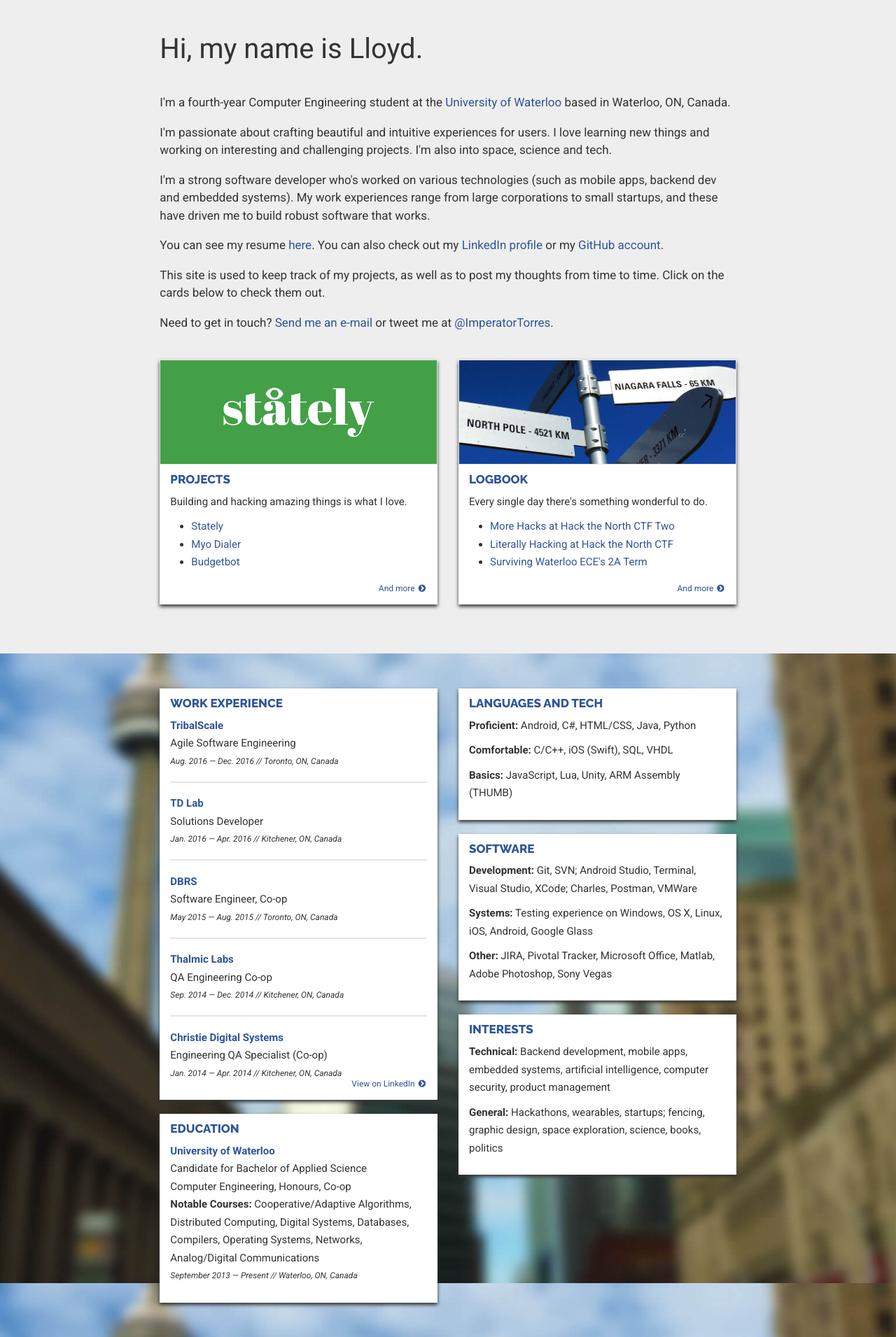
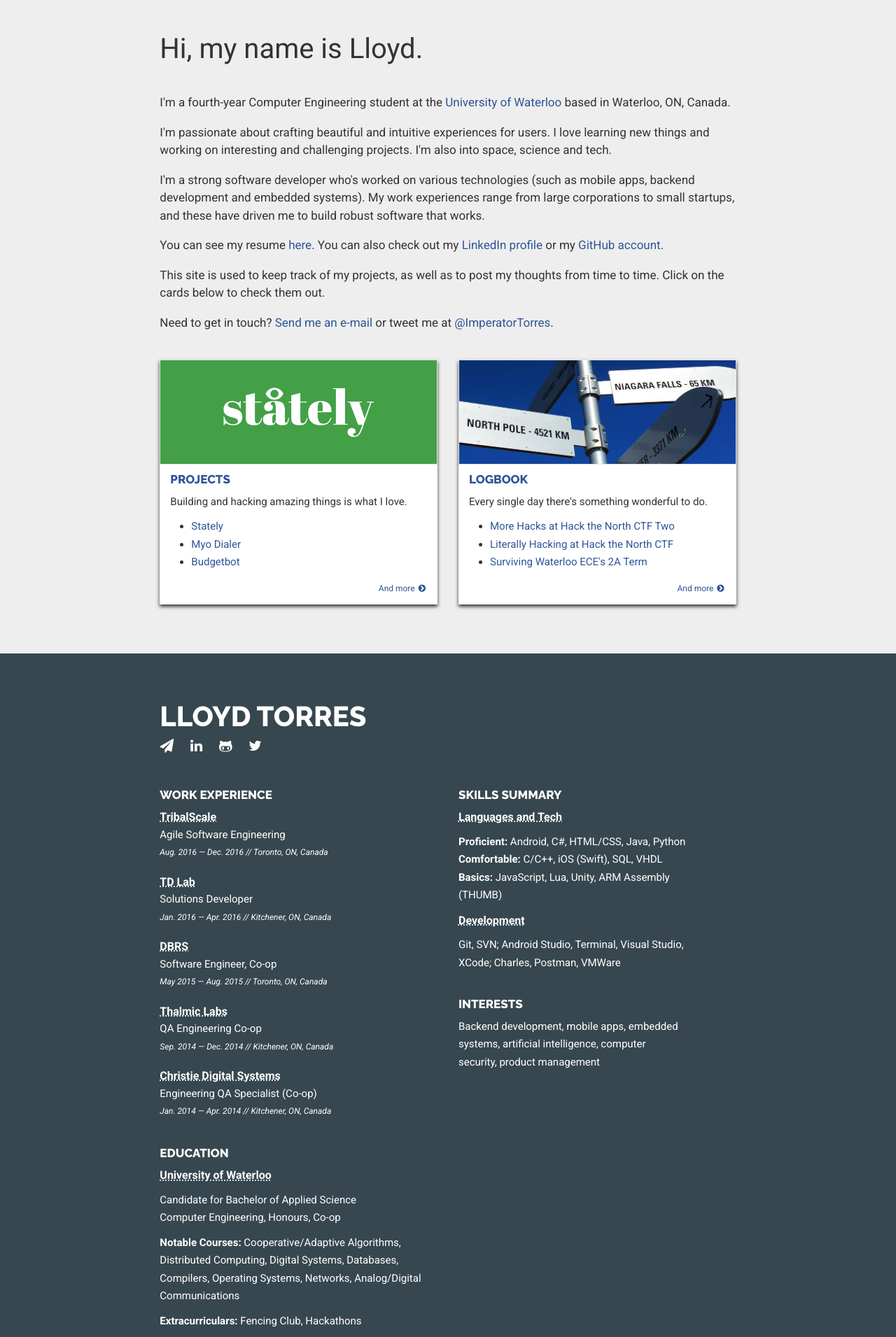
Before and after one commit to lloydtorres/lloydtorres.github.io, a Jekyll site: the page built from index.html, in a window 1280 px wide. Shown: the part 904-2815 px from the top of the page at 70% size. Built offline with Jekyll 4.4.1, drawn with Linux system fonts in a browser that asks for light colours; some of the changed text lies outside the part shown.

Commit message:
Update resume format

```diff
--- a/_sass/_layout.scss
+++ b/_sass/_layout.scss
@@ -710,6 +710,28 @@
     overflow: hidden;
 }
 
+.resume-container {
+  background-color: #37474F;
+
+  h1 {
+      display: inline-block;
+      font-size: 40px;
+      font-family: 'Raleway', sans-serif;
+      text-transform: uppercase;
+      color: white;
+      line-height: 1;
+  }
+
+  .resume-social-icons {
+      position: relative;
+
+      span {
+          margin-right: 20px;
+          color: white;
+      }
+  }
+}
+
 .resume-space {
     margin-top: 50px;
     margin-bottom: 50px;
@@ -717,28 +739,11 @@
 
 .resume-card {
     position: relative;
-    background-color: white;
-    margin-bottom: 20px;
-    -moz-box-shadow: 0px 3px 5px #333;
-    -webkit-box-shadow: 0px 3px 5px #333;
-    -o-box-shadow:  0px 3px 5px #333;
-    box-shadow: 0px 3px 5px #333;
-    -webkit-transition: -webkit-box-shadow 250ms;
-    -moz-transition:    -moz-box-shadow 250ms;
-    -o-transition:      -o-box-shadow 250ms;
-    transition:         box-shadow 250ms;
-
-    &:hover {
-        -moz-box-shadow: 0px 3px 10px #111;
-        -webkit-box-shadow: 0px 3px 10px #111;
-        -o-box-shadow: 0px 3px 10px #111;
-        box-shadow: 0px 3px 10px #111;
-    }
+    margin-bottom: 40px;
+    color: $white-color;
 }
 
 .resume-content {
-    padding: 15px;
-    margin-bottom: 12px;
     width: 100%;
 
     h2 {
@@ -747,10 +752,10 @@
         font-size: 17px;
         text-transform: uppercase;
         font-family: 'Raleway', sans-serif;
-        color: $mignonic-blue;
-
-        a:link {
-            color: $mignonic-blue;
+        color: $white-color;
+
+        a:link, a:hover, a:visited, a:active {
+            color: $white-color !important;
         }
     }
 
@@ -760,34 +765,33 @@
     margin-top: 10px;
     margin-bottom: 10px;
     width: 100%;
+
+    .resume-sub-header {
+      font-size: 16px;
+      font-weight: bold;
+      text-decoration: underline;
+      text-decoration-style: dotted;
+    }
 }
 
 .job-entry {
     height: auto;
     margin-top: 10px;
-    margin-bottom: 10px;
+    margin-bottom: 16px;
     display: block;
     font-family: 'Roboto', sans-serif;
     font-weight: normal;
+    color: $white-color;
 
     .company {
-        font-size: 15px;
+        font-size: 16px;
         font-weight: bold;
-        @include media-query($on-tablet) {
-            font-size: 18px;
-        }
-    }
-}
-
-.resume-divider {
-    height: 15px;
-
-    .inner {
-        border-bottom: 2px solid $grey-less-light;
-        height: 50%;
-        width: 100%;
-        margin-left: auto;
-        margin-right: auto;
+        text-decoration: underline !important;
+        text-decoration-style: dotted !important;
+    }
+
+    a:link, a:hover, a:visited, a:active {
+        color: $white-color !important;
     }
 }
 
--- a/index.html
+++ b/index.html
@@ -49,7 +49,7 @@
 
                     <p>I'm passionate about crafting beautiful and intuitive experiences for users. I love learning new things and working on interesting and challenging projects. I'm also into space, science and tech.</p>
 
-                    <p>I'm a strong software developer who's worked on various technologies (such as mobile apps, backend dev and embedded systems). My work experiences range from large corporations to small startups, and these have driven me to build robust software that works.</p>
+                    <p>I'm a strong software developer who's worked on various technologies (such as mobile apps, backend development and embedded systems). My work experiences range from large corporations to small startups, and these have driven me to build robust software that works.</p>
 
                     <p>You can see my resume <a id="resume-link" href="#resume">here</a>. You can also check out my <a href="https://www.linkedin.com/in/lartorres">LinkedIn profile</a> or my <a href="https://github.com/lloydtorres">GitHub account</a>.</p>
 
@@ -101,11 +101,22 @@
             </div><!-- /container -->
         </div>
 
-        <div id="resume" class="curtain-header generic-container" style="background-image: url('/images/headers/resume-header.jpg');">
+        <div id="resume" class="curtain-header generic-container resume-container">
             <div class="container page-content col-md-offset-2 col-md-8">
 
                 <div class="row resume-space">
+                  <div class="col-sm-6">
+                    <h1>Lloyd Torres</h1>
+                    <div class="resume-social-icons">
+                      <a href="mailto:lloyd@lloydtorres.com" title="Send me an e-mail!"><span class="fa fa-send fa-lg"></span></a>
+                      <a href="https://www.linkedin.com/in/lartorres" title="Lloyd Torres on LinkedIn"><span class="fa fa-linkedin fa-lg"></span></a>
+                      <a href="https://github.com/lloydtorres" title="lloydtorres on GitHub"><span class="fa fa-github-alt fa-lg"></span></a>
+                      <a href="https://twitter.com/ImperatorTorres" title="@ImperatorTorres on Twitter"><span class="fa fa-twitter fa-lg"></span></a>
+                    </div>
+                </div>
+                </div>
 
+                <div class="row resume-space">
                   <div class="col-sm-6 col-xs-12">
                       <div class="resume-card">
                           <div class="resume-content">
@@ -117,15 +128,11 @@
                                   <div class="caption">Aug. 2016 — Dec. 2016 // Toronto, ON, Canada</div>
                               </div>
 
-                                <div class="resume-divider"><div class="inner"></div></div>
-
                               <div class="job-entry">
                                   <div class="company"><a href="https://www.td.com/">TD Lab</a></div>
                                   <div>Solutions Developer</div>
                                   <div class="caption">Jan. 2016 — Apr. 2016 // Kitchener, ON, Canada</div>
                               </div>
-
-                                <div class="resume-divider"><div class="inner"></div></div>
 
                               <div class="job-entry">
                                   <div class="company"><a href="http://www.dbrs.com/">DBRS</a></div>
@@ -133,24 +140,18 @@
                                   <div class="caption">May 2015 — Aug. 2015 // Toronto, ON, Canada</div>
                               </div>
 
-                                <div class="resume-divider"><div class="inner"></div></div>
-
                               <div class="job-entry">
                                   <div class="company"><a href="https://www.thalmic.com/">Thalmic Labs</a></div>
                                   <div>QA Engineering Co-op</div>
                                   <div class="caption">Sep. 2014 — Dec. 2014 // Kitchener, ON, Canada</div>
                               </div>
 
-                                <div class="resume-divider"><div class="inner"></div></div>
-
                               <div class="job-entry">
                                   <div class="company"><a href="http://www.christiedigital.com/">Christie Digital Systems</a></div>
                                   <div>Engineering QA Specialist (Co-op)</div>
                                   <div class="caption">Jan. 2014 — Apr. 2014 // Kitchener, ON, Canada</div>
                               </div>
-
                           </div>
-                            <a href="https://www.linkedin.com/in/lartorres" class="more">View on LinkedIn<span class="fa fa-chevron-circle-right"></span></a>
                       </div>
 
                       <div class="resume-card">
@@ -159,37 +160,34 @@
 
                               <div class="job-entry">
                                   <div class="company"><a href="https://uwaterloo.ca/">University of Waterloo</a></div>
-                                    <div>Candidate for Bachelor of Applied Science</div>
-                                    <div>Computer Engineering, Honours, Co-op</div>
-                                    <div><strong>Notable Courses:</strong> Cooperative/Adaptive Algorithms, Distributed Computing, Digital Systems, Databases, Compilers, Operating Systems, Networks, Analog/Digital Communications</div>
-                                    <div class="caption">September 2013 — Present // Waterloo, ON, Canada</div>
+                                  <p><div>Candidate for Bachelor of Applied Science</div>
+                                  <div>Computer Engineering, Honours, Co-op</div></p>
+                                  <p><strong>Notable Courses:</strong> Cooperative/Adaptive Algorithms, Distributed Computing, Digital Systems, Databases, Compilers, Operating Systems, Networks, Analog/Digital Communications</p>
+                                  <p><strong>Extracurriculars:</strong> Fencing Club, Hackathons</p>
+                                  <div class="caption">Sep. 2013 — Jun. 2018 (Expected) // Waterloo, ON, Canada</div>
                               </div>
 
                           </div>
                       </div>
                   </div>
 
-                    <div class="col-sm-6 col-xs-12">
+                  <div class="col-sm-5 col-xs-12">
                       <div class="resume-card">
                           <div class="resume-content">
-                                <h2>Languages and Tech</h2>
+                              <h2>Skills Summary</h2>
 
                               <div class="resume-entry">
-                                    <p><strong>Proficient:</strong> Android, C#, HTML/CSS, Java, Python</p>
-                                    <p><strong>Comfortable:</strong> C/C++, iOS (Swift), SQL, VHDL</p>
-                                    <p><strong>Basics:</strong> JavaScript, Lua, Unity, ARM Assembly (THUMB)</p>
-                                </div>
-                            </div>
-                        </div>
+                                  <div class="resume-sub-header">Languages and Tech</div>
+                                  <p>
+                                    <div><strong>Proficient:</strong> Android, C#, HTML/CSS, Java, Python</div>
+                                    <div><strong>Comfortable:</strong> C/C++, iOS (Swift), SQL, VHDL</div>
+                                    <div><strong>Basics:</strong> JavaScript, Lua, Unity, ARM Assembly (THUMB)</div>
+                                  </p>
 
-                        <div class="resume-card">
-                            <div class="resume-content">
-                                <h2>Software</h2>
-
-                                <div class="resume-entry">
-                                    <p><strong>Development:</strong> Git, SVN; Android Studio, Terminal, Visual Studio, XCode; Charles, Postman, VMWare</p>
-                                    <p><strong>Systems:</strong> Testing experience on Windows, OS X, Linux, iOS, Android, Google Glass</p>
-                                    <p><strong>Other:</strong> JIRA, Pivotal Tracker, Microsoft Office, Matlab, Adobe Photoshop, Sony Vegas</p>
+                                  <div class="resume-sub-header">Development</div>
+                                  <p>
+                                    <div>Git, SVN; Android Studio, Terminal, Visual Studio, XCode; Charles, Postman, VMWare</div>
+                                  </p>
                               </div>
                           </div>
                       </div>
@@ -199,17 +197,16 @@
                               <h2>Interests</h2>
 
                               <div class="resume-entry">
-                                    <p><strong>Technical:</strong> Backend development, mobile apps, embedded systems, artificial intelligence, computer security, product management</p>
-                                    <p><strong>General:</strong> Hackathons, wearables, startups; fencing, graphic design, space exploration, science, books, politics</p>
+                                  <p>Backend development, mobile apps, embedded systems, artificial intelligence, computer security, product management</p>
                               </div>
                           </div>
                       </div>
                   </div>
-
+                </div>
+            </div><!-- /container -->
         </div>
 
-            </div><!-- /container -->
-
+        <div id="resume" class="curtain-header generic-container" style="background-image: url('/images/headers/resume-header.jpg');">
             <div class="main-quote generic-container">
                 <div class="main-quote-container"><div class="main-quote-holder">ad astra per aspera</div></div>
             </div>
```
Lines whose indentation alone changed are shown as unchanged.
